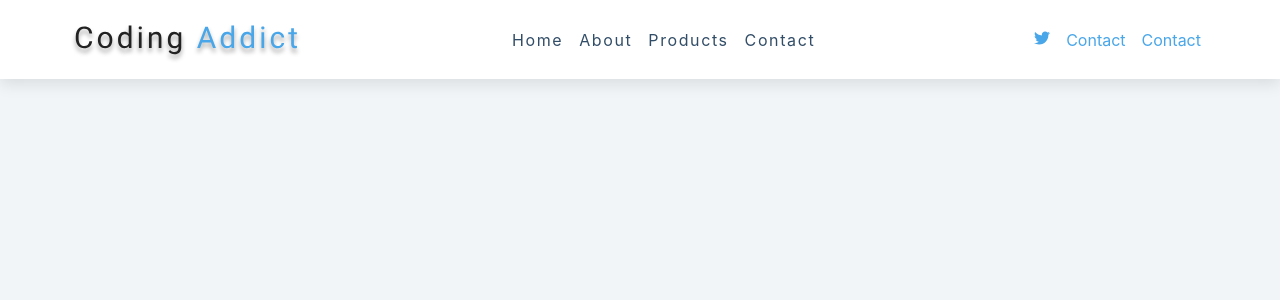
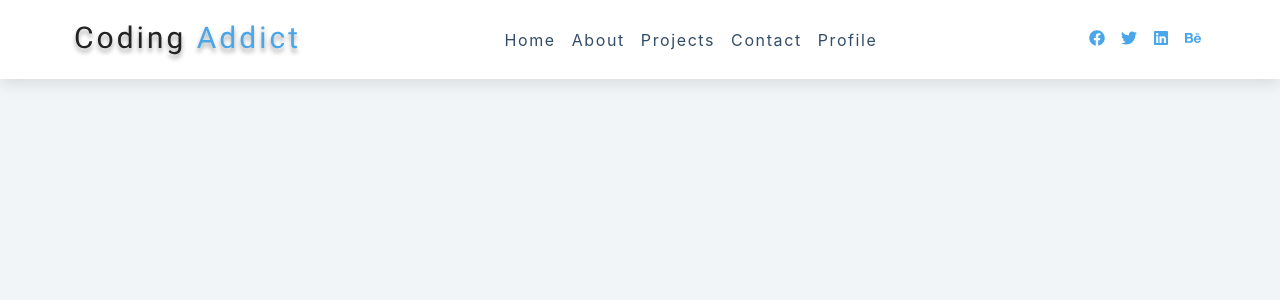
Before and after one commit to pras75299/React-navbar, a React (Create React App) app: page / in a window 1280 px wide. Shown: the top 300 px of the page. Built offline with nearby package versions, Linux system fonts and the light colour scheme.

Commit message:
load links from data file in navbar component

```diff
--- a/src/Navbar.js
+++ b/src/Navbar.js
@@ -12,30 +12,19 @@
     </div>
     <div className="links-container show-container">
       <ul className="links">
-        <li>
-          <a href="#">Home</a>
-        </li>
-        <li>
-          <a href="#">About</a>
-        </li>
-        <li>
-          <a href="#">Products</a>
-        </li>
-        <li>
-          <a href="#">Contact</a>
-        </li>
+        {links.map((link) => {
+          const {id, url, text} = link;
+          return <li key={id}>
+            <a href={url}>{text}</a></li>
+        })}
       </ul>
     </div>
     <ul className="social-icons">
-      <li>
-        <a href="https://twitter.com/home"><FaTwitter/></a>
-      </li>
-      <li>
-        <a href="https://twitter.com/home">Contact</a>
-      </li>
-      <li>
-        <a href="https://twitter.com/home">Contact</a>
-      </li>
+        {social.map((socialLinks) => {
+          const {id, url, icon} = socialLinks;
+          return <li key={id}>
+            <a href={url}>{icon}</a></li>
+        })}
     </ul>
   </div>
   </nav>
--- a/src/data.js
+++ b/src/data.js
@@ -4,7 +4,7 @@
   {
     id: 1,
     url: '/',
-    text: 'random',
+    text: 'Home',
   },
   {
     id: 2,
```
